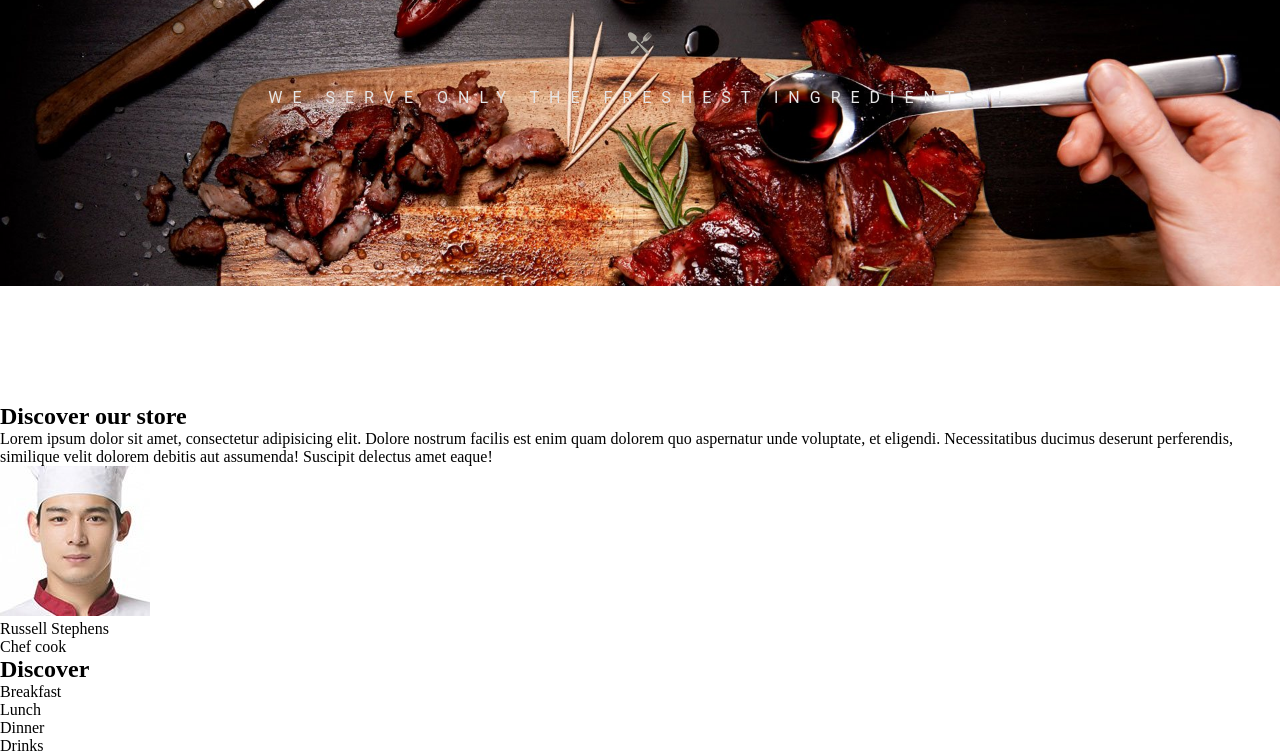
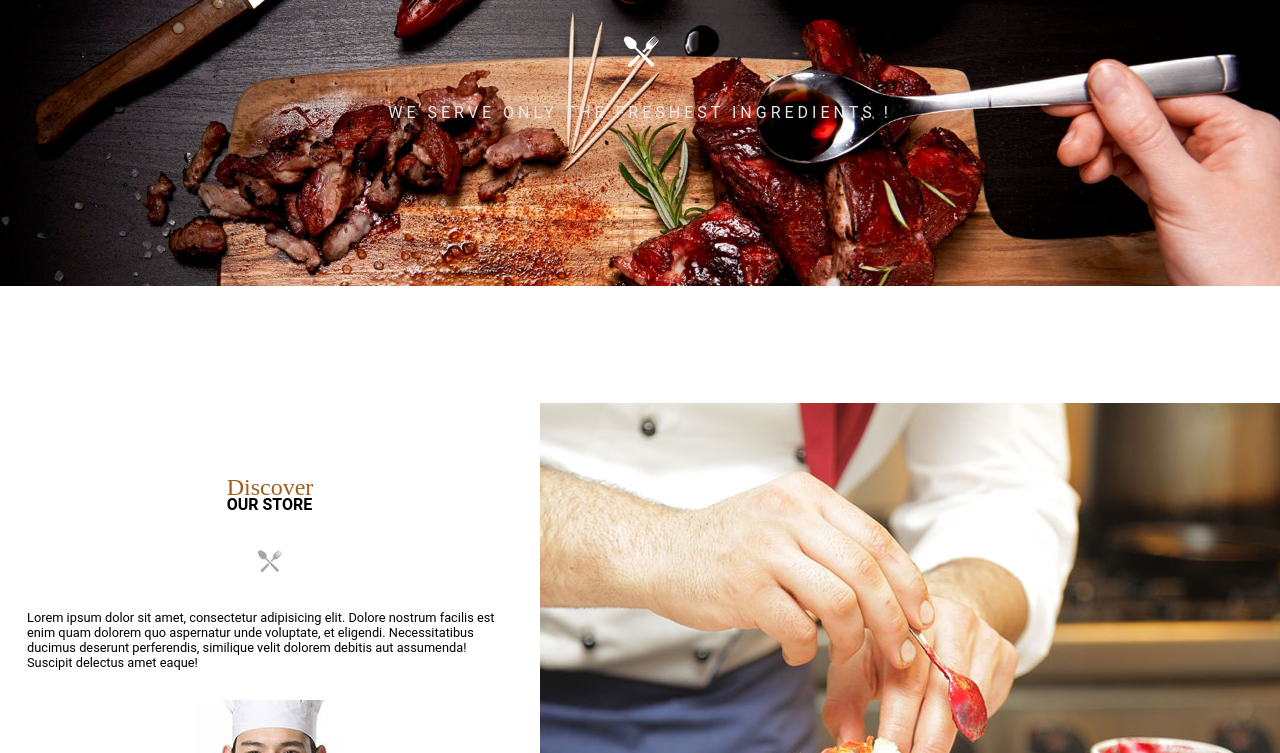
Before and after one commit to Lumease/therestaurant, a plain HTML site: page index.html in a window 1280 px wide. Shown: the part 327-1080 px from the top of the page. Drawn offline with Linux system fonts and the light colour scheme; a web font is replaced by a local one.

Commit message:
MAJ - Section 1

```diff
--- a/assets/styles/_settings.scss
+++ b/assets/styles/_settings.scss
@@ -43,7 +43,20 @@ $orange: rgb(163, 94, 29);
   justify-content: space-between;
   align-items: center;
 }
-
+@mixin color {
+  display: block;
+  text-align: center;
+  text-transform: none;
+  font-family: "Allura";
+  font-weight: 400;
+  color: $orange;
+}
+@mixin text {
+  text-transform: uppercase;
+  font-family: "Roboto";
+  font-weight: 700;
+  margin: 0;
+}
 // PARAMETRES GENERAUX
 * {
   margin: 0;
--- a/assets/styles/layouts/_header.scss
+++ b/assets/styles/layouts/_header.scss
@@ -61,30 +61,22 @@
     margin-top: 160px;
 
     .color {
-      display: block;
-      text-align: center;
+      @include color;
       margin: 5px 50px;
       height: 40px;
-      text-transform: none;
-      font-family: "Allura";
       font-size: 3rem;
-      font-weight: 400;
-      color: $orange;
     }
     .text {
-      text-transform: uppercase;
-      font-family: "Roboto";
+      @include text;
+      letter-spacing: 10px;
       font-size: 3rem;
-      font-weight: 700;
-      letter-spacing: 10px;
-      margin: 0;
     }
     img {
       margin: 30px 0;
     }
     p {
       font-family: "Roboto";
-      letter-spacing: 10px;
+      letter-spacing: 4px;
       text-transform: uppercase;
     }
   }
--- a/assets/styles/layouts/sections/_section1.scss
+++ b/assets/styles/layouts/sections/_section1.scss
@@ -0,0 +1,27 @@
+.section1 {
+  @include centerchild;
+
+  .content1 {
+    @include columnchild;
+    gap: 30px;
+
+    .title1 {
+      .color {
+        @include color;
+        height: 15px;
+      }
+      .text {
+        @include text;
+        font-size: 1rem;
+        align-items: center;
+      }
+    }
+
+    .p {
+      font-family: $font3;
+      font-weight: 400;
+      font-size: 0.8rem;
+      width: 90%;
+    }
+  }
+}
--- a/index.html
+++ b/index.html
@@ -42,7 +42,7 @@
 				<h1>
 					<span class="color">Welcome to</span> <span class="text">the resto</span>
 				</h1>
-				<img src="./assets/img/ic-plate.png" alt="">
+				<img src="./assets/img/ic-plate-big.png" alt="">
 				<p>We serve only the freshest ingredients !</p>
 			</div>
 		</section>
@@ -50,12 +50,16 @@
 
 	<!-- Présentation  -->
 	<section class="section1">
+		<div class="content1">
 			<div class="title1">
 				<h2>
-				<span class="color">Discover</span> our store
+					<span class="color">Discover</span><span class="text"> our store</span>
 				</h2>
 			</div>
-		<div class="content1">
+			<div class="img">
+				<img src="./assets/img/ic-plate.png" alt="">
+			</div>
+			<div class="p">
 				<p>
 					Lorem ipsum dolor sit amet, consectetur adipisicing elit. Dolore nostrum facilis est enim quam dolorem
 					quo
@@ -63,11 +67,15 @@
 					dolorem
 					debitis aut assumenda! Suscipit delectus amet eaque!
 				</p>
+			</div>
 			<div class="img">
 				<img src="/assets/img/avatar-01.jpg" alt="Russels Stephens">
 				<p>Russell Stephens</p>
 				<p>Chef cook</p>
 			</div>
+		</div>
+		<div class="content2">
+			<img src="./assets/img/dish-gallery-06.jpg" alt="">
 		</div>
 	</section>
 
```
Also changed, not shown: assets/styles/style.css, 1 other file. Lines whose indentation alone changed are shown as unchanged.
